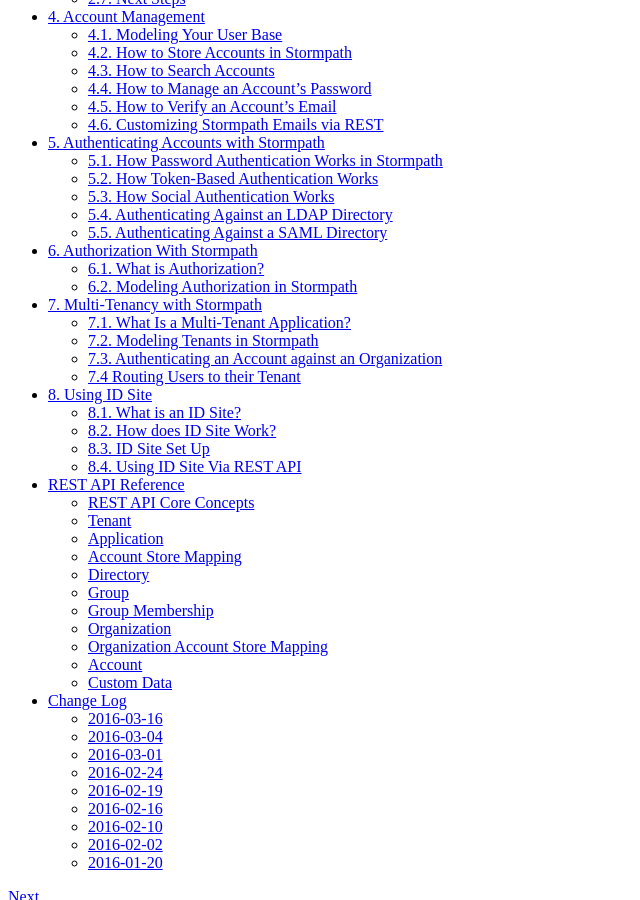
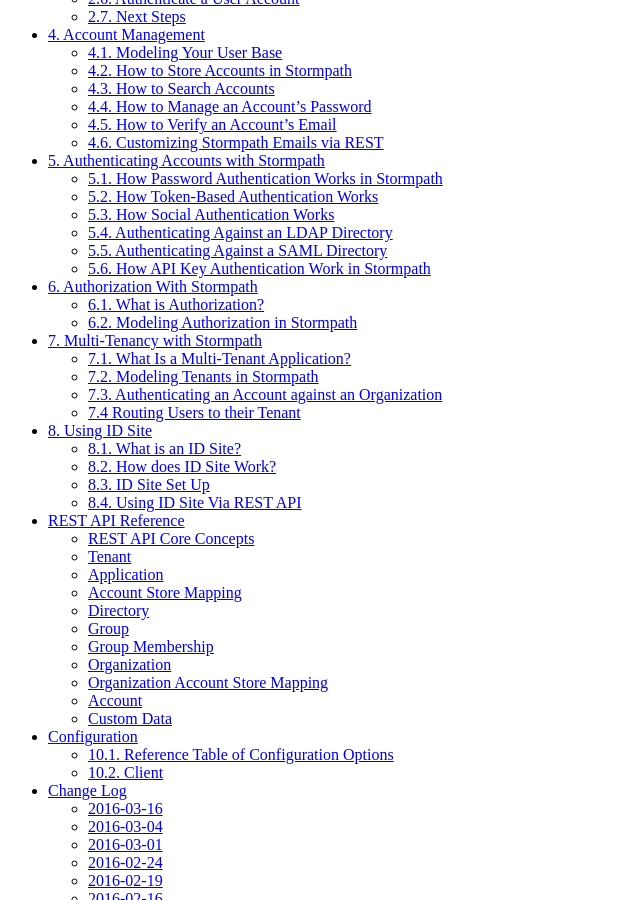
Before and after one commit to stormpath/stormpath-documentation, a Sphinx documentation site: the page built from source/index.rst, in a window 1280 px wide and 900 px high, scrolled down 648 px. Shown: the whole window, without its empty margins (0-640 px from the left). Built offline with Sphinx 7.4.7 and the Read the Docs theme 2.0.0, drawn with Linux system fonts in a browser that asks for light colours.

Commit message:
Added two SDK-only sections:
5.6 How API Key Authentication Work in Stormpath
and
Configuration chapter, which will have information about configuring your SDK.

```diff
--- a/source/auth_n.rst
+++ b/source/auth_n.rst
@@ -4160,3 +4160,24 @@
 For more information about what is contained in this token, please see :ref:`above <saml-response-jwt>`.
 
 At this point your user is authenticated and able to use your app.
+
+.. only:: not rest
+
+  5.6. How API Key Authentication Work in Stormpath
+  =====================================================
+
+  .. todo::
+
+    Not really sure what goes in here, it's only for the SDKs. Whoever gets here first, let's chat about it. :)
+
+  5.6.1. How to use API Key and Secret Authentication
+  -----------------------------------------------------------------
+
+  5.6.2. How to authenticate using HTTP Basic
+  -----------------------------------------------------------------
+
+  5.6.3. How to exchange an API Key for an Access Token
+  -----------------------------------------------------------------
+
+  5.6.4. How to authenticate using HTTP Bearer using Access Tokens
+  -----------------------------------------------------------------
--- /dev/null
+++ b/source/configuration.rst
@@ -0,0 +1,37 @@
+.. only:: not rest
+
+  .. _configuration:
+
+  *************
+  Configuration
+  *************
+
+  10.1. Reference Table of Configuration Options
+  ==============================================
+
+  10.2. Client
+  =============
+
+  10.2.1. Authentication
+  ^^^^^^^^^^^^^^^^^^^^^^^
+
+  API Keys
+  """"""""
+
+  Authentication Scheme
+  """""""""""""""""""""
+
+  Proxies
+  """""""
+
+  10.2.2. Caching
+  ^^^^^^^^^^^^^^^^^^^^^^^
+
+  Memcached
+  """""""""
+
+  Redis
+  """""
+
+  10.2.3. Using a Different Environment
+  ^^^^^^^^^^^^^^^^^^^^^^^^^^^^^^^^^^^^^^^^^^^^^^
--- a/source/index.rst
+++ b/source/index.rst
@@ -19,4 +19,5 @@
    multitenancy
    idsite
    reference
+   configuration
    changelog
```
